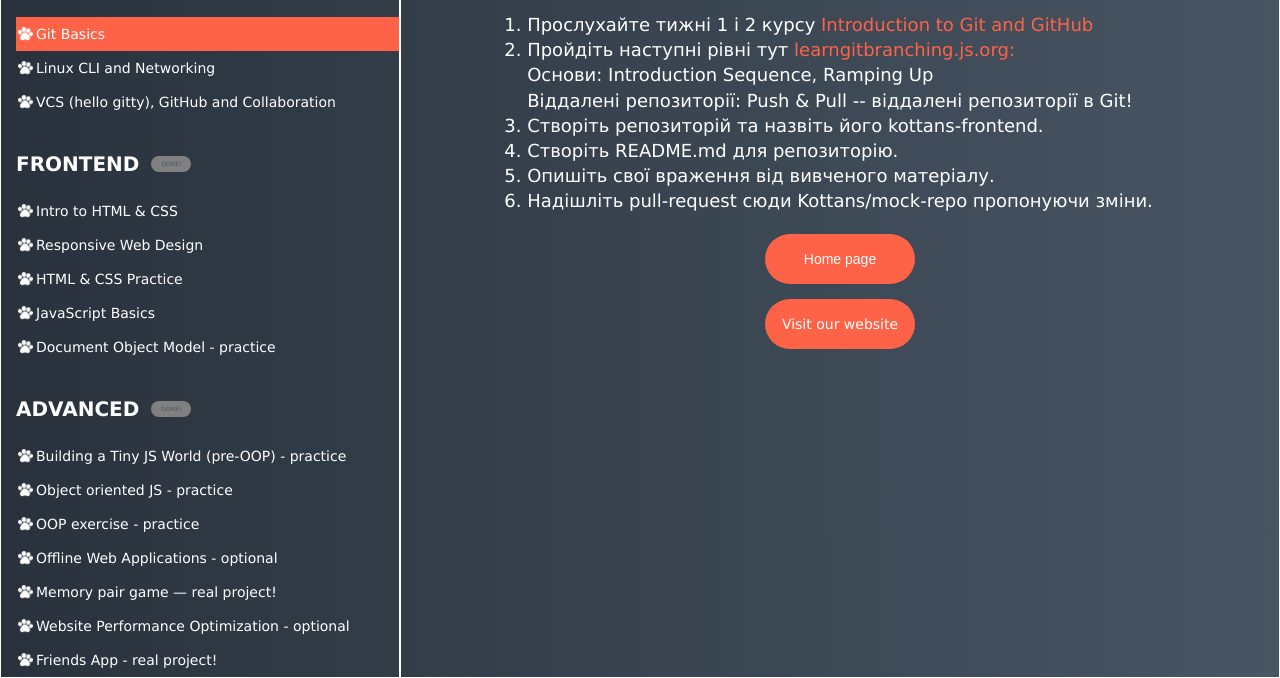
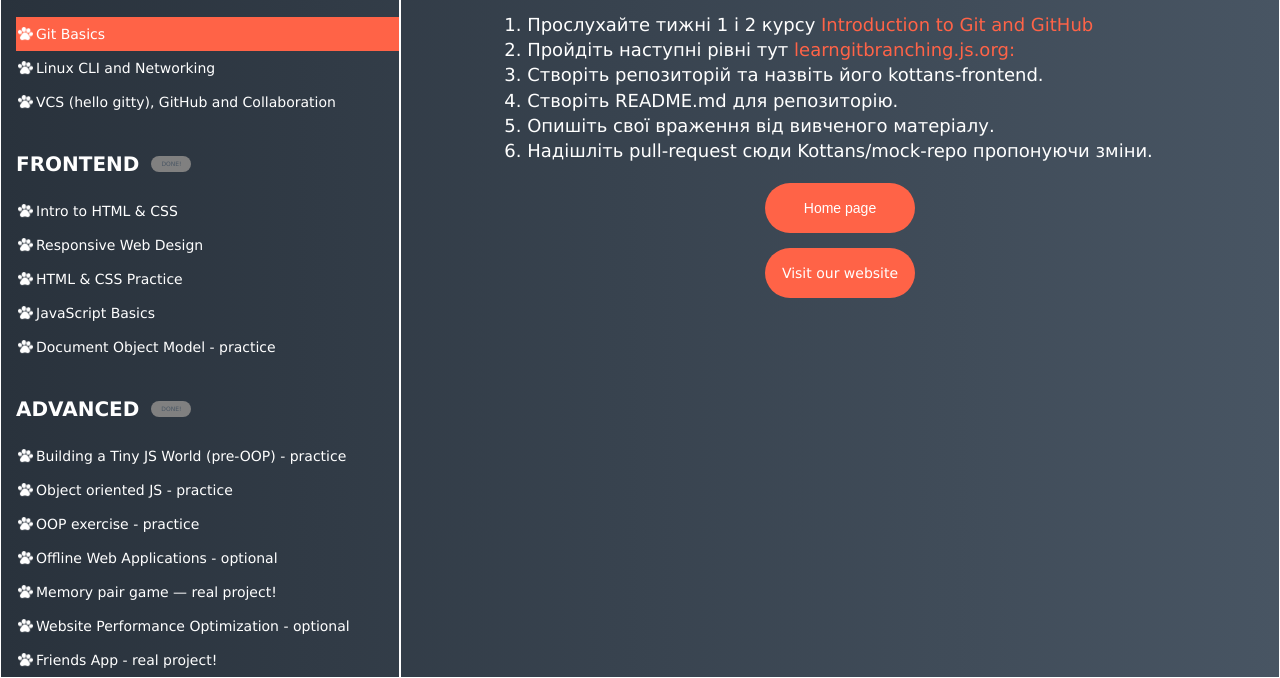
Before and after one commit to Yuliiadd/kottans-DOM, a plain HTML site: page index.html in a window 1280 px wide. Both pictures are taken after a click on the item "Git Basics". Shown: the part 269-947 px from the top of the page. Drawn offline with Linux system fonts and the light colour scheme.

Commit message:
refactor: modifided dataObj and moved css rules to style.css

```diff
--- a/base.js
+++ b/base.js
@@ -1,194 +1,132 @@
 "use strict"
 
+const dataObj = [
+{
+    taskName: 'Git Basics',
+    taskExesice: [
+        'Прослухайте тижні 1 і 2 курсу <a class="link tomato" href="https://www.coursera.org/learn/introduction-git-github">Introduction to Git and GitHub',
+        'Пройдіть наступні рівні тут <a class="link tomato" href="https://learngitbranching.js.org/">learngitbranching.js.org:</a>',
+        "Створіть репозиторій та назвіть його kottans-frontend.",
+        "Створіть README.md для репозиторію.",
+        "Опишіть свої враження від вивченого матеріалу.",
+        "Надішліть pull-request сюди Kottans/mock-repo пропонуючи зміни.",
+    ],
+},
 
-const dataObj = {
-    'Git Basics':`<ol class="task">
-    <li class="task__item">
-        Прослухайте тижні 1 і 2 курсу <a class="link tomato" href="https://www.coursera.org/learn/introduction-git-github">Introduction to Git and GitHub</a>
-    </li>
-    <li class="task__item">
-        Пройдіть наступні рівні тут <a class="link tomato" href="https://learngitbranching.js.org/">learngitbranching.js.org:</a>
-        <ul>
-            <li class="task__item">Основи: Introduction Sequence, Ramping Up</li>
-            <li class="task__item">Віддалені репозиторії: Push & Pull -- віддалені репозиторії в Git!</li>
-        </ul>
-    </li>
-    <li class="task__item">
-        Створіть репозиторій та назвіть його kottans-frontend.
-    </li>
-    <li class="task__item">
-        Створіть README.md для репозиторію.
-    </li>
-    <li class="task__item">
-        Опишіть свої враження від вивченого матеріалу.
-    </li>
-    <li class="task__item">
-        Надішліть pull-request сюди Kottans/mock-repo пропонуючи зміни.
-    </li>
- </ol>`,
+{
+    taskName: 'Linux CLI and Networking',
+    taskExesice: [
+        '<a class="link tomato" href="https://linuxsurvival.com/linux-tutorial-introduction/">Linux Survival (4 modules)</a> ',
+        '<a class="link tomato" href="https://code.tutsplus.com/uk/tutorials/http-the-protocol-every-web-developer-must-know-part-1--net-31177">HTTP: Протокол, який повинен розуміти кожний веб-розробник - Частина 1</a>',
+        '<a class="link tomato" href="https://code.tutsplus.com/uk/tutorials/http-the-protocol-every-web-developer-must-know-part-2--net-31155">HTTP: Протокол, який повинен розуміти кожний веб-розробник - Частина 2</a>',
+    ]
+},
 
-    'Linux CLI and Networking': `<ol class="task">
-    <li class="task__item">
-        <a class="link tomato" href="https://linuxsurvival.com/linux-tutorial-introduction/">Linux Survival (4 modules)</a>
-    </li>
-    <li class="task__item">
-       <a class="link tomato" href="https://code.tutsplus.com/uk/tutorials/http-the-protocol-every-web-developer-must-know-part-1--net-31177">HTTP: Протокол, який повинен розуміти кожний веб-розробник - Частина 1</a>
-    </li>
-    <li class="task__item">
-       <a class="link tomato" href="https://code.tutsplus.com/uk/tutorials/http-the-protocol-every-web-developer-must-know-part-2--net-31155">HTTP: Протокол, який повинен розуміти кожний веб-розробник - Частина 2</a>
-    </li>
- </ol>`,
+{
+    taskName: 'VCS (hello gitty), GitHub and Collaboration',
+    taskExesice: [
+        'Прослухайте тижні 3 і 4 курсу <a class="link tomato" href="https://www.coursera.org/learn/introduction-git-github">Introduction to Git and GitHub</a>',
+        'Пройдіть "Основи. Переміщуємо роботу туди-сюди" та "Через origin – до зірок. Прогресивне використання Git Remotes" тут <a class="link tomato" href="https://learngitbranching.js.org/">learngitbranching.js.org:</a>',
+    ]
+},
 
-    'VCS (hello gitty), GitHub and Collaboration':`<ol class="task">
-    <li class="task__item">
-        Прослухайте тижні 3 і 4 курсу <a class="link tomato" href="https://www.coursera.org/learn/introduction-git-github">Introduction to Git and GitHub</a>
-    </li>
-    <li class="task__item">
-        Пройдіть наступні рівні тут <a class="link tomato" href="https://learngitbranching.js.org/">learngitbranching.js.org:</a>
-        <ul>
-            <li class="task__item">Основи: Переміщуємо роботу туди-сюди</li>
-            <li class="task__item">Через origin – до зірок. Прогресивне використання Git Remotes</li>
-        </ul>
-    </li>
- </ol>`,
+{
+    taskName: 'Intro to HTML & CSS',
+    taskExesice: [
+        'Прослухайте тижні 1 і 2 (до Introduction to Responsive Design) курсу <a class="link tomato" href="https://www.coursera.org/learn/html-css-javascript-for-web-developers">Intro to HTML & CSS</a> ',
+        '<a class="link tomato" href="https://www.codecademy.com/learn/learn-html">Learn HTML(Eng)</a>',
+        '<a class="link tomato" href="https://www.codecademy.com/learn/learn-css">Learn CSS(Eng)</a> ',
+    ]
+},
 
-    'Intro to HTML & CSS':`<ol class="task">
-    <li class="task__item">
-        Прослухайте тижні 1 і 2 (до Introduction to Responsive Design) курсу <a class="link tomato" href="https://www.coursera.org/learn/html-css-javascript-for-web-developers">Intro to HTML & CSS</a>
-    </li>
-    <li class="task__item">
-        <a class="link tomato" href="https://www.codecademy.com/learn/learn-html">Learn HTML(Eng)</a>
-    </li>
-    <li class="task__item">
-        <a class="link tomato" href="https://www.codecademy.com/learn/learn-css">Learn CSS(Eng)</a>
-    </li>
- </ol>`,
+{
+    taskName: 'Responsive Web Design',
+    taskExesice: [
+        '<a class="link tomato" href="https://web.dev/i18n/en/responsive-web-design-basics/">Responsive web design basics</a> ',
+        '<a class="link tomato" href="https://www.youtube.com/playlist?list=PLM6XATa8CAG5mPV60dMmjMRrHVW4LmV2x">FLEXBOX. Вчимося верстати на флексах</a> ',
+        '<a class="link tomato" href="http://flexboxfroggy.com/">Flexbox Froggy</a> ',
+        '<a class="link tomato" href="https://www.youtube.com/watch?v=GV92IdMGFfA&list=PLM6XATa8CAG5pXQrW_kDaeZb_uIAMNZIm">CSS Grid Layout</a> ',
+        '<a class="link tomato" href="http://cssgridgarden.com/">Grid Garden</a> ',
+    ]
+},
 
-    'Responsive Web Design':`<ol class="task">
-    <li class="task__item">
-        <a class="link tomato" href="https://web.dev/i18n/en/responsive-web-design-basics/">Responsive web design basics</a>
-    </li>
-    <li class="task__item">
-        <a class="link tomato" href="https://www.youtube.com/playlist?list=PLM6XATa8CAG5mPV60dMmjMRrHVW4LmV2x">FLEXBOX. Вчимося верстати на флексах</a>
-    </li>
-    <li class="task__item">
-        <a class="link tomato" href="http://flexboxfroggy.com/">Flexbox Froggy</a>
-    </li>
-    <li class="task__item">
-        <a class="link tomato" href="https://www.youtube.com/watch?v=GV92IdMGFfA&list=PLM6XATa8CAG5pXQrW_kDaeZb_uIAMNZIm">CSS Grid Layout</a>
-    </li>
-    <li class="task__item">
-        <a class="link tomato" href="http://cssgridgarden.com/">Grid Garden</a>
-    </li>
- </ol>`,
-
-    'HTML & CSS Practice': `<ol class="task">
-    <li class="task__item">
-         Розробити випадаюче контекстне меню
-    </li>
-    <li class="task__item">
-        Ніякого JavaScript, лише HTML/CSS, дозволено використання препроцесорів
-    </li>
-    <li class="task__item">
-        Ніяких зовнішніх бібліотек чи фреймворків
-    </li>
-    <li class="task__item">
-        Підтримка веббраузера: лише Chrome (використовуйте найновіші фічі)
-    </li>
-    <li class="task__item">
-        Очікується, що попап матиме три стани залежно від дій користувача:
+{
+    taskName: 'HTML & CSS Practice',
+    taskExesice: [
+        'Розробити випадаюче контекстне меню.',
+        'Ніякого JavaScript, лише HTML/CSS, дозволено використання препроцесорів',
+        'Ніяких зовнішніх бібліотек чи фреймворків',
+        'Підтримка веббраузера: лише Chrome (використовуйте найновіші фічі)',
+        `Очікується, що попап матиме три стани залежно від дій користувача:
         <ul>
             <li class="task__item">Початковий стан: попап не видно</li>
             <li class="task__item">Після натискання на кнопку popup-button попап стає видимим або прихованим, якщо воно вже відкрите</li>
             <li class="task__item">Натисніть кнопку "More", щоб додати ще від 3 до 10 іконок і робить вміст попапу доступним для скролу</li>
-        </ul>
-    </li>
- </ol>`,
+        </ul>`,
+    ]
+},
 
-    'JavaScript Basics': `<ol class="task">
-    <li class="task__item">
-        <a class="link tomato" href="https://www.coursera.org/learn/html-css-javascript-for-web-developers/home/week/4">Вступ до JS</a>
-    </li>
-    <li class="task__item">
-        <a class="link tomato" href="https://learn.freecodecamp.org/javascript-algorithms-and-data-structures/basic-javascript/">Basic JavaScript </a>
-    </li>
-    <li class="task__item">
-        <a class="link tomato" href="https://learn.freecodecamp.org/javascript-algorithms-and-data-structures/es6/">ES6 Challenges </a>
-    </li>
-    <li class="task__item">
-        <a class="link tomato" href="https://learn.freecodecamp.org/javascript-algorithms-and-data-structures/basic-data-structures/">Basic Data Structures</a>
-    </li>
-    <li class="task__item">
-        <a class="link tomato" href="https://learn.freecodecamp.org/javascript-algorithms-and-data-structures/basic-algorithm-scripting/">Basic Algorithm Scripting</a>
-    </li>
-    <li class="task__item">
-        <a class="link tomato" href="https://learn.freecodecamp.org/javascript-algorithms-and-data-structures/functional-programming/">Functional Programming</a>
-    </li>
-    <li class="task__item">
-        <a class="link tomato" href="https://learn.freecodecamp.org/javascript-algorithms-and-data-structures/intermediate-algorithm-scripting">Algorithm Scripting Challenges </a>
-    </li>
- </ol>`,
+{
+    taskName: 'JavaScript Basics',
+    taskExesice: [
+        '<a class="link tomato" href="https://www.coursera.org/learn/html-css-javascript-for-web-developers/home/week/4">Вступ до JS</a> ',
+        '<a class="link tomato" href="https://learn.freecodecamp.org/javascript-algorithms-and-data-structures/basic-javascript/">Basic JavaScript </a> ',
+        '<a class="link tomato" href="https://learn.freecodecamp.org/javascript-algorithms-and-data-structures/es6/">ES6 Challenges </a> ',
+        '<a class="link tomato" href="https://learn.freecodecamp.org/javascript-algorithms-and-data-structures/basic-data-structures/">Basic Data Structures</a> ',
+        '<a class="link tomato" href="https://learn.freecodecamp.org/javascript-algorithms-and-data-structures/basic-algorithm-scripting/">Basic Algorithm Scripting</a> ',
+        '<a class="link tomato" href="https://learn.freecodecamp.org/javascript-algorithms-and-data-structures/functional-programming/">Functional Programming</a> ',
+        '<a class="link tomato" href="https://learn.freecodecamp.org/javascript-algorithms-and-data-structures/intermediate-algorithm-scripting">Algorithm Scripting Challenges </a> ',
+    ]
+},
 
-    'Document Object Model - practice':`<ol class="task">
-    <li class="task__item">
-        <a class="link tomato" href="https://www.coursera.org/learn/html-css-javascript-for-web-developers/home/week/5">Document Object Model Manipulation</a>
-    </li>
-    <li class="task__item">
-        <a class="link tomato" href="https://learn.freecodecamp.org/javascript-algorithms-and-data-structures/intermediate-algorithm-scripting">freecodecamp Algorithm Scripting Challenges</a>
-    </li>
-    <li class="task__item">
-    Практичне завдання: Впровадити інтерактивне side-menu без перезавантаження сторінки. Ви можете вибрати будь-яку тему: покемони, телефони, тощо.
-    </li>
- </ol>`,
+{
+    taskName: 'Document Object Model - practice',
+    taskExesice: [
+        '<a class="link tomato" href="https://www.coursera.org/learn/html-css-javascript-for-web-developers/home/week/5">Document Object Model Manipulation</a> ',
+        '<a class="link tomato" href="https://learn.freecodecamp.org/javascript-algorithms-and-data-structures/intermediate-algorithm-scripting">freecodecamp Algorithm Scripting Challenges</a> ',
+        'Практичне завдання: Впровадити інтерактивне side-menu без перезавантаження сторінки. Ви можете вибрати будь-яку тему: покемони, телефони, тощо.',
+    ]
+},
 
-    'Building a Tiny JS World (pre-OOP) - practice':`<ol class="task">
-    <li class="task__item">
-        Створіть a tiny JS world model, дотримуючись інструкцій <a class="link tomato" href="https://github.com/OleksiyRudenko/a-tiny-JS-world">тут</a>
-    </li>
-    <li class="task__item">
-    На цьому етапі вам потрібно виконати лише частину First approach. Ви повернетеся до свого Tiny JS World, щоб покращити його пізніше. Отже, поки що обмежтеся засобами, у яких ви відчуваєте себе впевнено.
-    </li>
- </ol>`,
+{
+    taskName: 'Building a Tiny JS World (pre-OOP) - practice',
+    taskExesice: [
+        'Створіть a tiny JS world model, дотримуючись інструкцій <a class="link tomato" href="https://github.com/OleksiyRudenko/a-tiny-JS-world">тут</a> ',
+        'На цьому етапі вам потрібно виконати лише частину First approach. Ви повернетеся до свого Tiny JS World, щоб покращити його пізніше. Отже, поки що обмежтеся засобами, у яких ви відчуваєте себе впевнено.',
+    ]
+},
 
-    'Object oriented JS - practice':`<ol class="task">
-    <li class="task__item">
-        <a class="link tomato" href="https://www.youtube.com/watch?v=jgCiWIdUZ-s&list=PLM7wFzahDYnEltE-aVGhRHYPwIJn0Xquu&index=40">ООП 1 частина - Класи</a>
-    </li>
-    <li class="task__item">
-        <a class="link tomato" href="https://www.youtube.com/watch?v=e-3GS5-rak8&list=PLM7wFzahDYnEltE-aVGhRHYPwIJn0Xquu&index=46">ООП 2 частина - Прототипи</a>
-    </li>
-    <li class="task__item">
-         <a class="link tomato" href="https://github.com/kottans/frontend/blob/2022_UA/tasks/js-oop-frogger.md">Практика - Classic Frogger Game</a>
-    </li>
-    <li class="task__item">
-        Зареєструйтеся на Codewars, приєднайтеся до клану Kottans і досягніть 7 kyu.
-    </li>
- </ol>`,
+{
+    taskName: 'Object oriented JS - practice',
+    taskExesice: [
+        '<a class="link tomato" href="https://www.youtube.com/watch?v=jgCiWIdUZ-s&list=PLM7wFzahDYnEltE-aVGhRHYPwIJn0Xquu&index=40">ООП 1 частина - Класи</a> ',
+        '<a class="link tomato" href="https://www.youtube.com/watch?v=e-3GS5-rak8&list=PLM7wFzahDYnEltE-aVGhRHYPwIJn0Xquu&index=46">ООП 2 частина - Прототипи</a> ',
+        '<a class="link tomato" href="https://github.com/kottans/frontend/blob/2022_UA/tasks/js-oop-frogger.md">Практика - Classic Frogger Game</a>',
+        'Зареєструйтеся на Codewars, приєднайтеся до клану Kottans і досягніть 7 kyu.',
+    ]
+},
 
-    'OOP exercise - practice':`<ol class="task">
-    <li class="task__item">
-        Удосконалюйте свій tiny JS world model, яку ви форкнули <a class="link tomato" href="https://github.com/OleksiyRudenko/a-tiny-JS-world">звідси</a>
-    </li>
-    <li class="task__item">
-         На цей раз вам не потрібен форк, працюйте з наявним репо. Git зберігає історію для вас.
-    </li>
-    <li class="task__item">
-    Ці матеріали будуть корисні - <a class="link tomato" href="https://github.com/kottans/frontend/blob/2022_UA/tasks/js-oop-frogger.md">link</a>
-    </li>
- </ol>`,
+{
+    taskName: 'OOP exercise - practice',
+    taskExesice: [
+        'Удосконалюйте свій tiny JS world model, яку ви форкнули <a class="link tomato" href="https://github.com/OleksiyRudenko/a-tiny-JS-world">звідси</a> ',
+        'На цей раз вам не потрібен форк, працюйте з наявним репо. Git зберігає історію для вас.',
+        'Ці матеріали будуть корисні - <a class="link tomato" href="https://github.com/kottans/frontend/blob/2022_UA/tasks/js-oop-frogger.md">link</a> ',
+    ]
+},
 
-    'Offline Web Applications - optional': `<ol class="task">
-    <li class="task__item">
-        Удосконалюйте свій tiny JS world model, яку ви форкнули <a class="link tomato" href="https://learn.udacity.com/courses/ud899">Offline Web Applications</a>
-    </li>
- </ol>`,
+{
+    taskName: 'Offline Web Applications - optional',
+    taskExesice: [
+        'Удосконалюйте свій tiny JS world model, яку ви форкнули <a class="link tomato" href="https://learn.udacity.com/courses/ud899">Offline Web Applications</a> ',
+    ]
+},
 
-    'Memory pair game — real project!':`<ol class="task">
-    <li class="task__item">
-         У цьому розділі ви створите Memory - Pair Game — карткову гру, в якій всі картки кладуться на поверхню лицьовою стороною вниз, і кожен раз перевертаються по дві картки. Мета гри - знайти пари відповідних карток. Гра закінчується, коли буде підібрана остання пара.
-    </li>
-    <li class="task__item">
-    Деякі з наведених нижче посилань можуть бути корисними:
+{
+    taskName: 'Memory pair game — real project!',
+    taskExesice: [
+        'У цьому розділі ви створите Memory - Pair Game — карткову гру, в якій всі картки кладуться на поверхню лицьовою стороною вниз, і кожен раз перевертаються по дві картки. Мета гри - знайти пари відповідних карток. Гра закінчується, коли буде підібрана остання пара.',
+        `Деякі з наведених нижче посилань можуть бути корисними:
         <ul>
             <li>
                 <a class="link tomato" href="https://css-tricks.com/snippets/javascript/shuffle-array/">Shuffle Array</a>
@@ -199,22 +137,31 @@ const dataObj = {
             <li>
                 <a class="link tomato" href="https://davidwalsh.name/css-flip">Flip Animation</a>
             </li>
-        </ul>
-    </li>
+        </ul>`,
+    ]
+},
 
- </ol>`,
-    'Website Performance Optimization - optional':`<ol class="task">
-    <li class="task__item">
-        Прочитайте це - <a class="link tomato" href="https://www.smashingmagazine.com/2021/01/front-end-performance-2021-free-pdf-checklist/">Front-End Performance Checklist 2021</a>
-    </li>
- </ol>`,
+{
+    taskName: 'Website Performance Optimization - optional',
+    taskExesice: [
+        'Прочитайте це - <a class="link tomato" href="https://www.smashingmagazine.com/2021/01/front-end-performance-2021-free-pdf-checklist/">Front-End Performance Checklist 2021</a> ',
+    ]
+},
 
-    'Friends App - real project!': `<ol class="task">
-    <li class="task__item">
-        Створіть невеличку сторінку пошуку друзів у соціальних мережах з картками користувачів, пошуком, сортуванням та фільтрацією їх за віком, прізвищем, ім'ям, або чим завгодно, за допомогою <a class="link tomato" href="https://randomuser.me/">Random User API </a>
-    </li>
- </ol>`,
+{
+    taskName: 'Friends App - real project!',
+    taskExesice: [
+        `Створіть невеличку сторінку пошуку друзів у соціальних мережах з картками користувачів, пошуком, сортуванням та фільтрацією їх за віком, прізвищем, ім'ям, або чим завгодно, за допомогою <a class="link tomato" href="https://randomuser.me/">Random User API </a>`,
+    ]
+},
 
- }
+{
+    taskName: 'Welcome to Kottans!',
+    taskExesice: [
+        "We are community of developers who love to code and help each other.The course contains basics of front-end development: HTML, CSS, JavaScript, TypeScript and front-end frameworks. We plan to decrease the amount of lectures in favor of collective discussions, team projects & collective work. Nevertheless, doing that on one's own can be challenging when it comes to continuing without support from surrounding people, such situation really beats the motivation, especially when encountering either boring or impossible to do (at first glance) task or illogical aspect of programming language you can't just grasp.",
+    ]
+},
 
- export default dataObj;
+
+];
+export default dataObj;
--- a/main.js
+++ b/main.js
@@ -13,7 +13,6 @@ const checkboxes = document.querySelectorAll('.checkbox');
 const progressDig = document.querySelector('.progress__dig');
 const progressLine = document.querySelector('.progress');
 
-let currentDesc = description.textContent;
 let currentTitle = title.textContent;
 let progressMax = checkboxes.length;
 
@@ -31,17 +30,13 @@ function getCurrrentContent(e) {
         case "LI":
         target.classList.add('selected');
         currentTitle = e.target.innerText;
-        console.log(e.target.innerText);
-        currentDesc = dataObj[currentTitle];
-        changePage(currentDesc, currentTitle);
+        changePage(currentTitle);
         break;
 
         case "A":
         target.parentElement.classList.add('selected');
         currentTitle = e.target.innerText;
-        console.log(e.target.innerText);
-        currentDesc = dataObj[currentTitle];
-        changePage(currentDesc, currentTitle);
+        changePage(currentTitle);
         break;
 
         case "INPUT":
@@ -49,7 +44,6 @@ function getCurrrentContent(e) {
         checkboxes.forEach(item => { if (item.checked) { currentProgress++;}});
         progressDig.textContent = Math.floor((currentProgress / progressMax * 100)) + "%";
         progressLine.style.width = Math.floor((currentProgress / progressMax * 100)) + "%";
-        console.log(currentProgress);
         if (currentProgress == 3) {
             alert("Вітаннячка, котан! Го на Стейдж 1)))")
         }
@@ -59,7 +53,7 @@ function getCurrrentContent(e) {
     };
 };
 
-function changePage(currentDesc, currentTitle) {
+function changePage(currentTitle) {
 
 const title = document.querySelector('.title__chapter');
 const description = document.querySelector('.description');
@@ -69,21 +63,42 @@ newTitle.classList.add('title__chapter');
 newTitle.textContent = currentTitle;
 title.replaceWith(newTitle);
 
-let newDesc = document.createElement('div');
-newDesc.classList.add('description');
-newDesc.innerHTML = currentDesc;
+const newDesc = renderPage(currentTitle);
 description.replaceWith(newDesc);
 
-btn.style.display = "none";
-buttonsDiv.style.display = 'grid';
+btn.classList.remove('btn');
+btn.classList.add('hidden');
+buttonsDiv.classList.remove('buttons');
+buttonsDiv.classList.add('buttons__grid');
+};
 
-};
+function renderPage(taskName) {
+    const desc = document.createElement('div');
+    desc.classList.add('description');
+    const taskList = document.createElement("ol");
+    taskList.classList.add('task');
+
+    dataObj.filter(function(item) {
+    return item.taskName == taskName;
+})[0].taskExesice.forEach(item => {
+    const listItem = document.createElement("li");
+    listItem.classList.add("task__item");
+    listItem.innerHTML = item;
+    taskList.append(listItem);
+});
+    desc.append(taskList);
+    return desc;
+}
 
 function goToHomePage() {
     nav_items.forEach(item => {
         item.classList.remove('selected');
     });
-    changePage("We are community of developers who love to code and help each other.The course contains basics of front-end development: HTML, CSS, JavaScript, TypeScript and front-end frameworks. We plan to decrease the amount of lectures in favor of collective discussions, team projects & collective work. Nevertheless, doing that on one's own can be challenging when it comes to continuing without support from surrounding people, such situation really beats the motivation, especially when encountering either boring or impossible to do (at first glance) task or illogical aspect of programming language you can't just grasp.", "Welcome to Kottans!")
-    btn.style.display = "flex";
-    buttonsDiv.style.display = 'none';
+    changePage('Welcome to Kottans!');
+
+    document.querySelector('.task__item').classList.add('default');
+    btn.classList.remove('hidden');
+    btn.classList.add('btn');
+    buttonsDiv.classList.remove('buttons__grid');
+    buttonsDiv.classList.add('buttons');
 };
```
Also changed, not shown: index.html (+1 -1 lines), style.css (+16 -0 lines).
